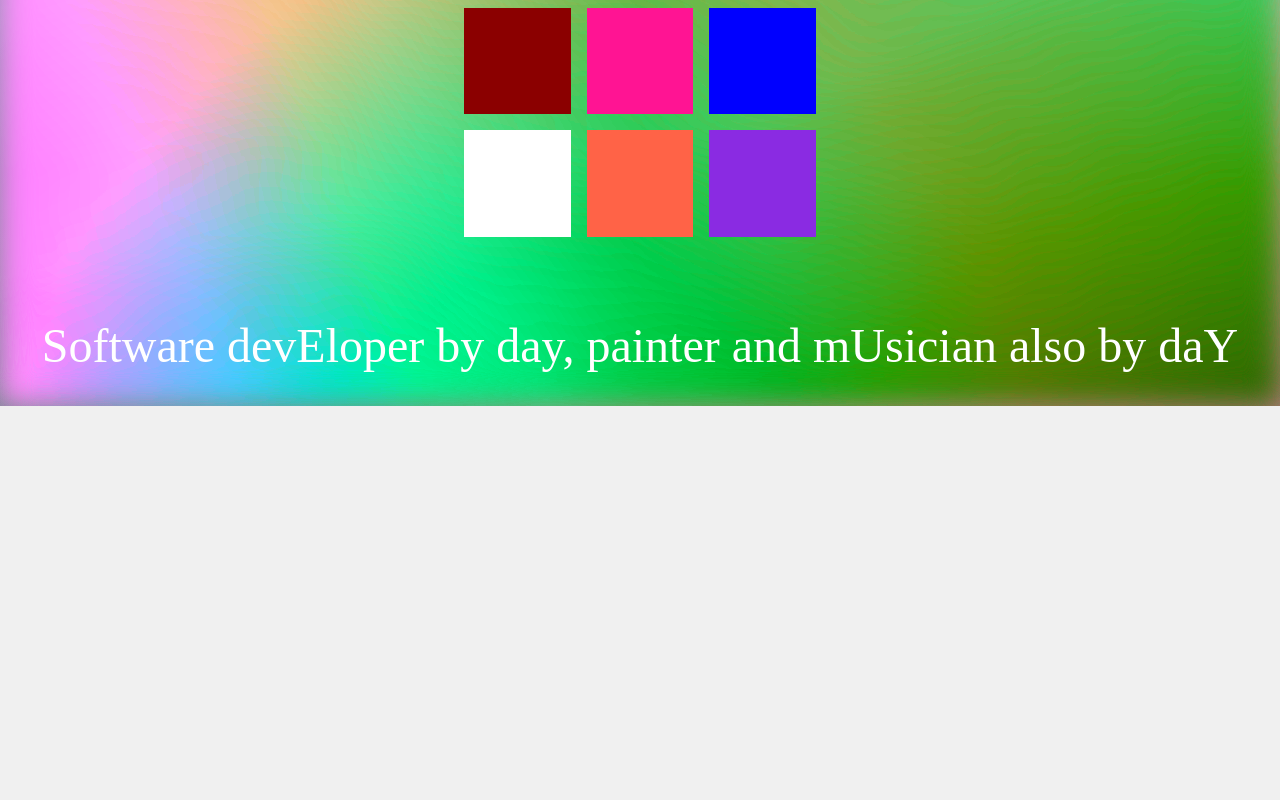
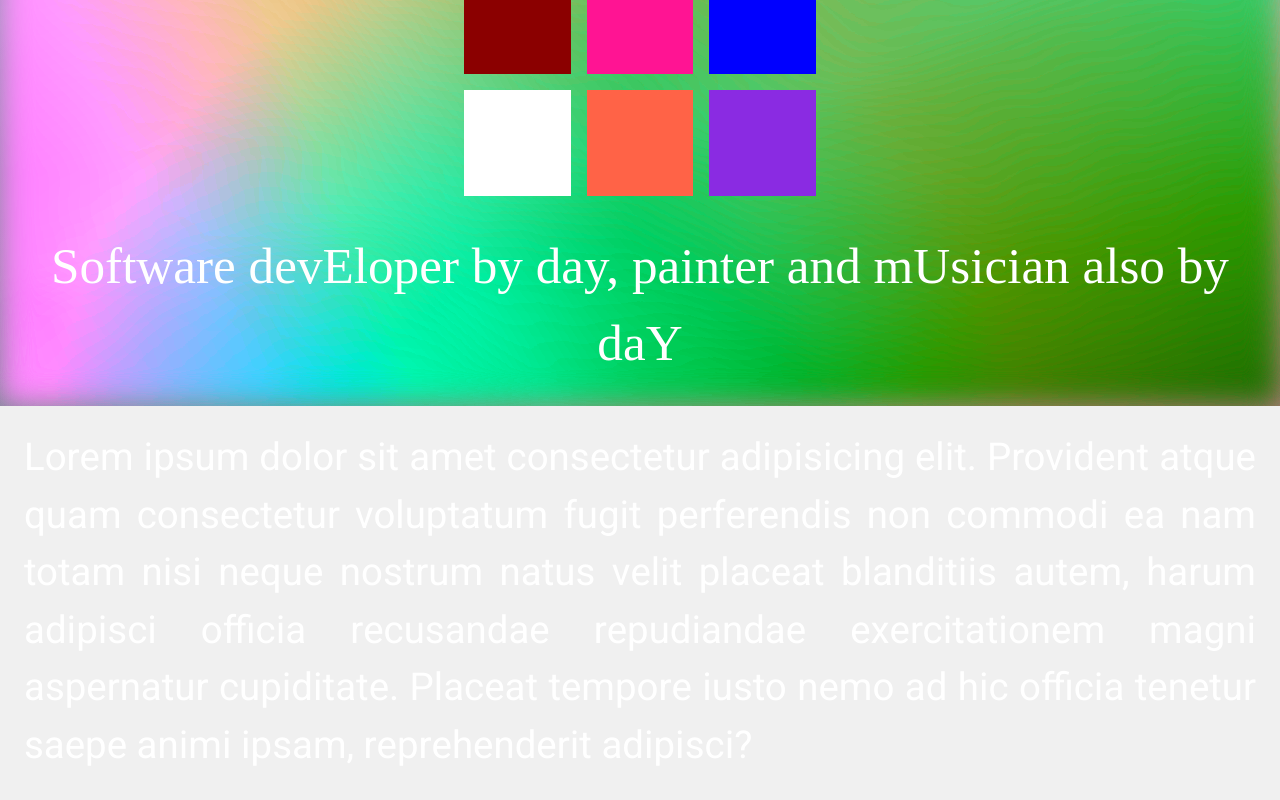
Before and after one commit to youngburi/homepage, a Next.js app: page / in a window 1280 px wide. Shown: the part 394-1194 px from the top of the page. Before the commit the page ends 800 px from the top, so only its background shows below. Built offline with nearby package versions, Linux system fonts and the light colour scheme; a web font is replaced by a local one.

Commit message:
added scrollbar styles, added lorem text

```diff
--- a/components/squares/SquareBox.tsx
+++ b/components/squares/SquareBox.tsx
@@ -36,7 +36,7 @@ export const Square = ({
       height={size || "100%"}
       width={size || "100%"}
       bg={color}
-      transition="300ms ease, box-shadow 2s ease, transform 2s ease"
+      transition="300ms ease, box-shadow 3s ease, transform 3s ease"
       boxShadow="0 0 rgba(0,0,0, 0.8)"
       // border="clamp(5px, 1vw, 8px) solid white"
       borderRadius={borderRadius}
--- a/pages/_app.tsx
+++ b/pages/_app.tsx
@@ -2,6 +2,7 @@ import { ChakraProvider } from "@chakra-ui/react";
 import type { AppProps /*, AppContext */ } from "next/app";
 import React from "react";
 import { theme } from "../components/chakra/theme";
+import "../utils/global-styles.css";
 
 function MyApp({ Component, pageProps }: AppProps) {
   return (
--- a/pages/index.tsx
+++ b/pages/index.tsx
@@ -62,7 +62,8 @@ const IndexPage = () => {
           fontFamily="singleDay"
           color="white"
           textAlign="center"
-          fontSize={["2rem", "3rem"]}
+          transform="300ms ease"
+          fontSize={["2rem", "2rem", "clamp(1.5rem, 4vw, 4rem)"]}
           // fontWeight={["bold"]}
         >
           {`Software devEloper by day,
@@ -70,6 +71,21 @@ const IndexPage = () => {
           `}
         </Text>
       </Box>
+      <Box
+        position="relative"
+        p={["4", "4", "6"]}
+        fontSize={["1.8rem", "1.9rem", "clamp(2rem, 3vw, 2.5rem)"]}
+        textAlign="justify"
+      >
+        <Text color="white">
+          Lorem ipsum dolor sit amet consectetur adipisicing elit. Provident
+          atque quam consectetur voluptatum fugit perferendis non commodi ea nam
+          totam nisi neque nostrum natus velit placeat blanditiis autem, harum
+          adipisci officia recusandae repudiandae exercitationem magni
+          aspernatur cupiditate. Placeat tempore iusto nemo ad hic officia
+          tenetur saepe animi ipsam, reprehenderit adipisci?
+        </Text>
+      </Box>
     </Box>
   );
 };
--- /dev/null
+++ b/utils/global-styles.css
@@ -0,0 +1,22 @@
+/* Let's get this party started */
+::-webkit-scrollbar {
+  width: 0.5rem;
+}
+
+html {
+  overflow-y: overlay;
+}
+
+/* Track */
+::-webkit-scrollbar-track {
+}
+
+/* Handle */
+::-webkit-scrollbar-thumb {
+  /* background: linear-gradient(
+    0deg,
+    rgb(255, 12, 162, 0.6),
+    rgb(76, 0, 255, 0.8)
+  ); */
+  background: rgba(255, 255, 255, 0.6);
+}
```
